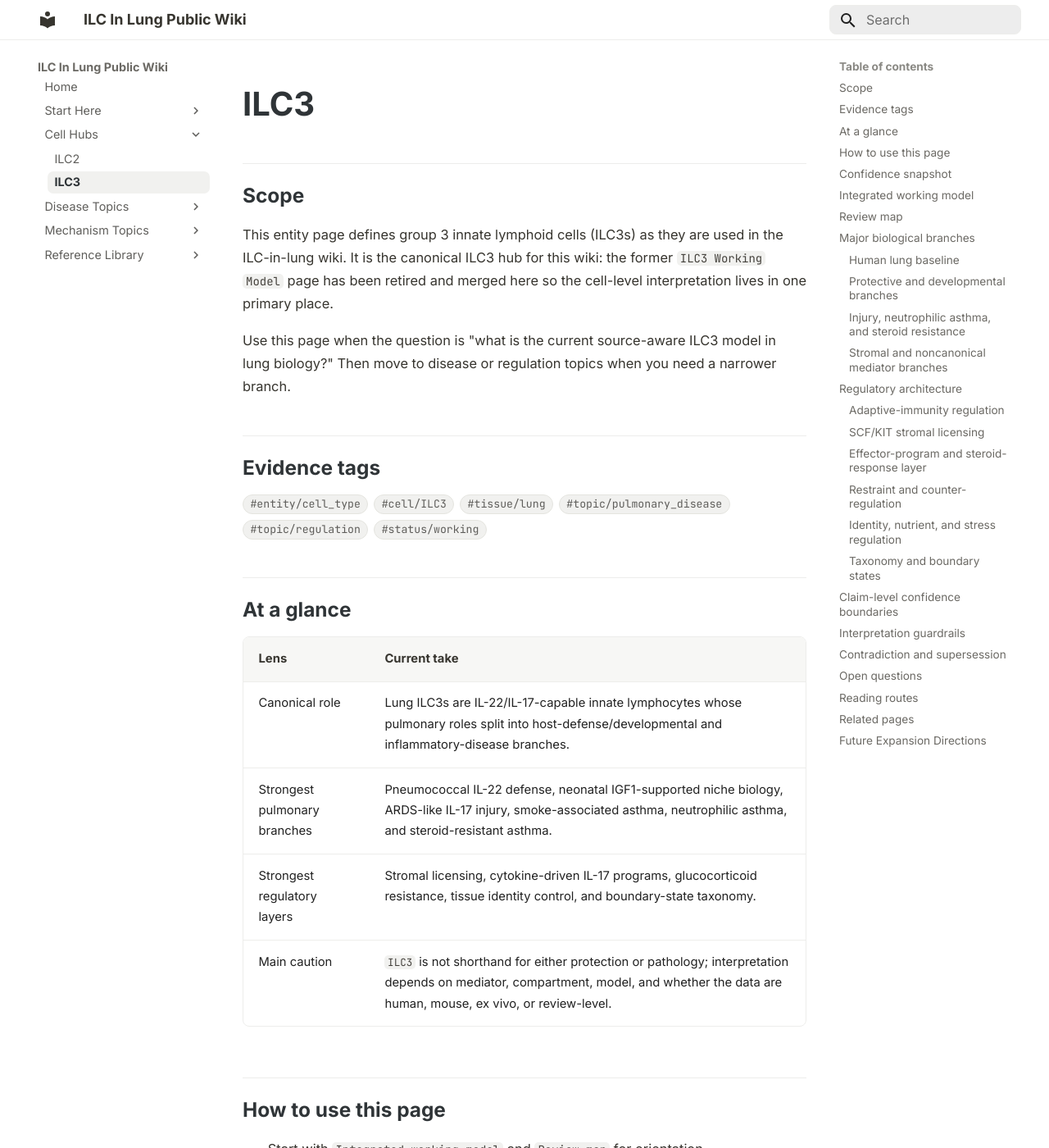
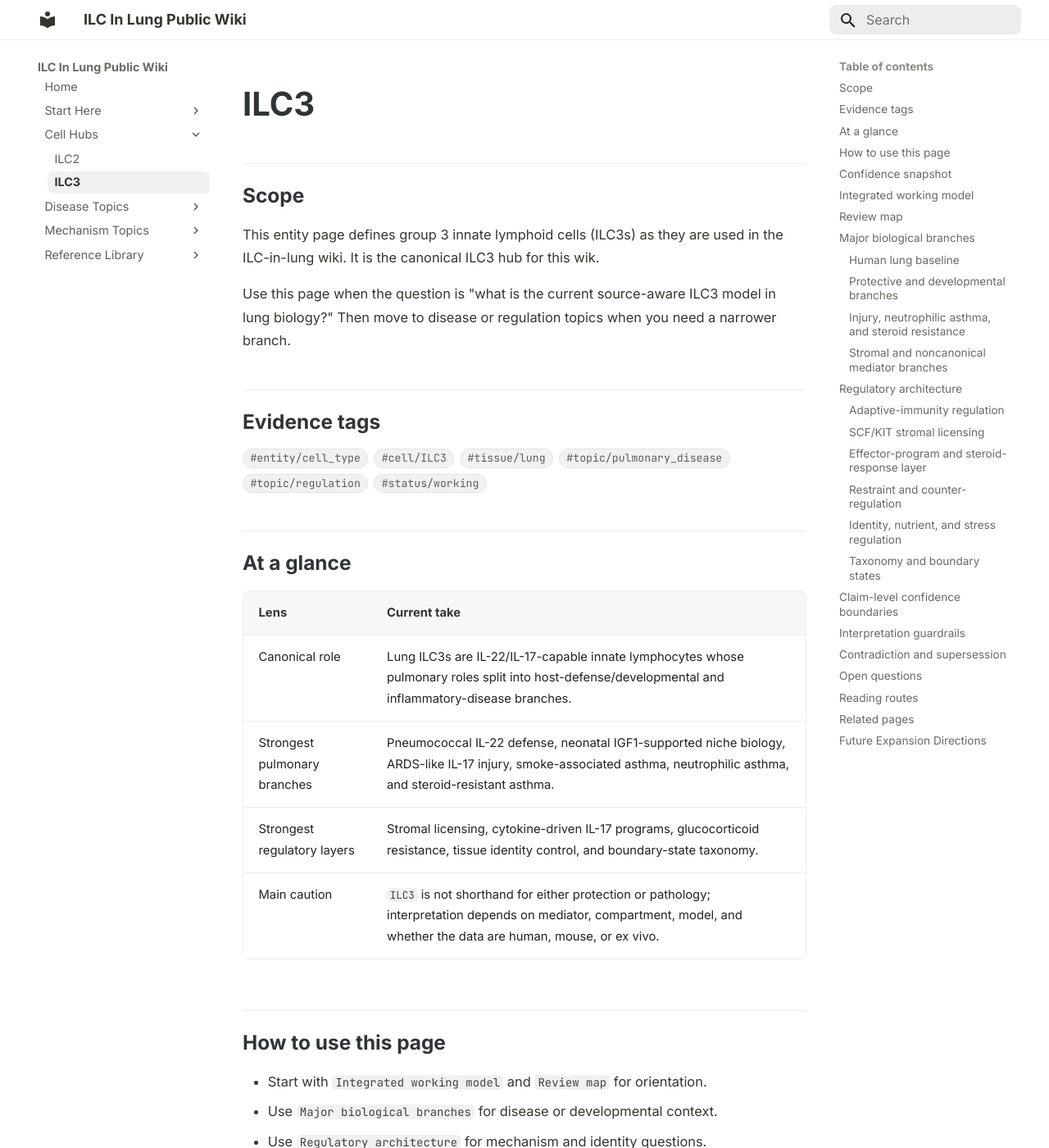
Before and after one commit to shao1116/ILC-Wiki, an MkDocs documentation site: the page built from wiki/entities/ILC3.md, in a window 1280 px wide and 1400 px high. Shown: the whole window at 82% size. Built offline with MkDocs 1.6.1 and Material for MkDocs 9.7.7, drawn with Linux system fonts in a browser that asks for light colours.

Commit message:
20260430 UPDATE2

```diff
--- a/wiki/entities/ILC3.md
+++ b/wiki/entities/ILC3.md
@@ -12,7 +12,7 @@ tags:
 
 ## Scope
 
-This entity page defines group 3 innate lymphoid cells (ILC3s) as they are used in the ILC-in-lung wiki. It is the canonical ILC3 hub for this wiki: the former `ILC3 Working Model` page has been retired and merged here so the cell-level interpretation lives in one primary place.
+This entity page defines group 3 innate lymphoid cells (ILC3s) as they are used in the ILC-in-lung wiki. It is the canonical ILC3 hub for this wik.
 
 Use this page when the question is "what is the current source-aware ILC3 model in lung biology?" Then move to disease or regulation topics when you need a narrower branch.
 
@@ -22,12 +22,12 @@ Use this page when the question is "what is the current source-aware ILC3 model
 
 ## At a glance
 
-| Lens | Current take |
-|---|---|
-| Canonical role | Lung ILC3s are IL-22/IL-17-capable innate lymphocytes whose pulmonary roles split into host-defense/developmental and inflammatory-disease branches. |
+| Lens                         | Current take                                                                                                                                                           |
+| ---------------------------- | ---------------------------------------------------------------------------------------------------------------------------------------------------------------------- |
+| Canonical role               | Lung ILC3s are IL-22/IL-17-capable innate lymphocytes whose pulmonary roles split into host-defense/developmental and inflammatory-disease branches.                   |
 | Strongest pulmonary branches | Pneumococcal IL-22 defense, neonatal IGF1-supported niche biology, ARDS-like IL-17 injury, smoke-associated asthma, neutrophilic asthma, and steroid-resistant asthma. |
-| Strongest regulatory layers | Stromal licensing, cytokine-driven IL-17 programs, glucocorticoid resistance, tissue identity control, and boundary-state taxonomy. |
-| Main caution | `ILC3` is not shorthand for either protection or pathology; interpretation depends on mediator, compartment, model, and whether the data are human, mouse, ex vivo, or review-level. |
+| Strongest regulatory layers  | Stromal licensing, cytokine-driven IL-17 programs, glucocorticoid resistance, tissue identity control, and boundary-state taxonomy.                                    |
+| Main caution                 | `ILC3` is not shorthand for either protection or pathology; interpretation depends on mediator, compartment, model, and whether the data are human, mouse, or ex vivo. |
 
 ## How to use this page
 
```
Also changed, not shown: wiki/entities/ILC2.md (+1 -1 lines), wiki/topics/ILC_in_lung.md (+0 -1 lines).
